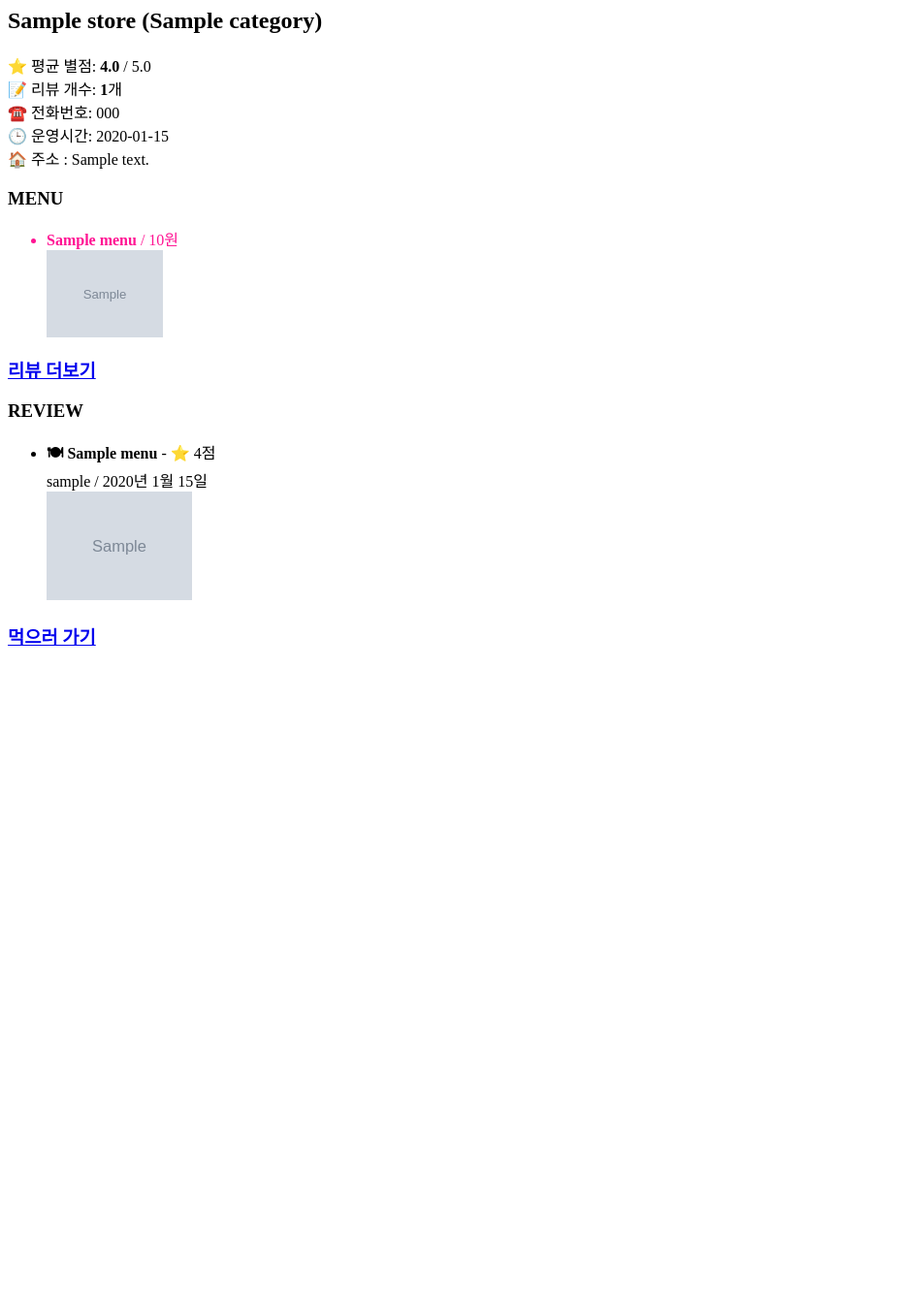
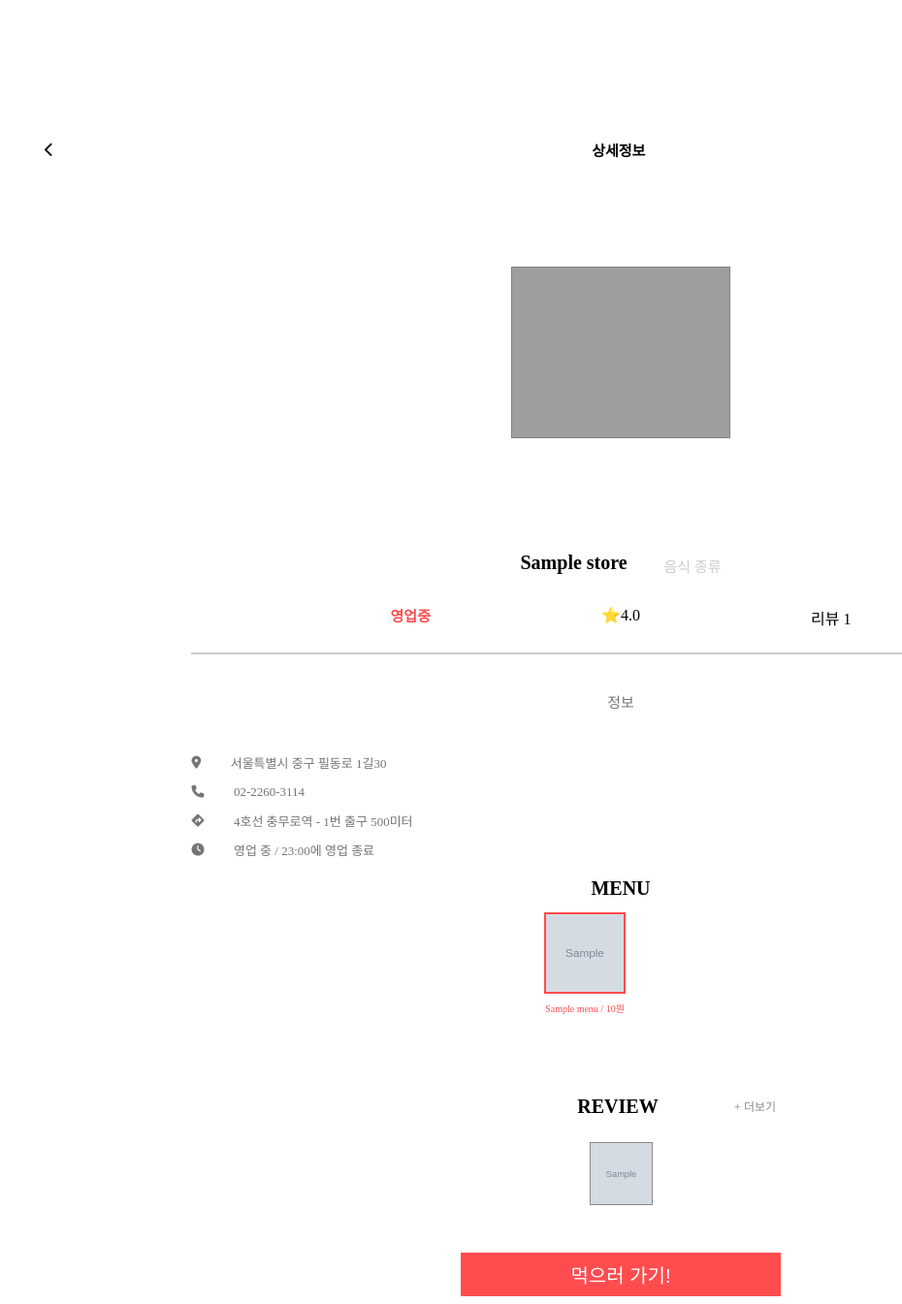
Before and after one commit to LikeLion-at-DGU/2025-simba-4-BapPul, a Django app: page /menu/1/menu/1/ in a window 1280 px wide. Shown: the whole page at 97% size, without its empty margins (0-930 px from the left). Before the commit the page ends 666 px from the top, so only its background shows below. Run offline with Django 4.2, Linux system fonts and the light colour scheme; tables that the repository leaves empty hold one stand-in row (values such as "Sample post"); grey boxes marked "Sample" are stand-in pictures; grey boxes are pictures that could not be loaded.

Commit message:
식당 상세페이지 구현

```diff
--- a/project/menu/templates/menu/store_detail.html
+++ b/project/menu/templates/menu/store_detail.html
@@ -1,47 +1,104 @@
-<h2>{{ store.name }} ({{ store.category.name }})</h2>
+{% load static %}
 
-<p>
-  ⭐ 평균 별점: <strong>{{ avg_rating|default:"-" }}</strong> / 5.0<br>
-  📝 리뷰 개수: <strong>{{ review_count }}</strong>개<br>
+<!DOCTYPE html>
+<html lang="en">
 
-  ☎️ 전화번호: {{ store.number|default:"정보 없음" }}<br>
-  🕒 운영시간: {{ store.open_time|default:"정보 없음" }}<br>
-  🏠 주소 : {{ store.address }}
-</p>
+<head>
+  <link rel="stylesheet" href="https://cdnjs.cloudflare.com/ajax/libs/font-awesome/6.5.0/css/all.min.css" />
+  <meta charset="UTF-8">
+  <meta name="viewport" content="width=device-width, initial-scale=1.0">
+  <title>Document</title>
+  <link rel="stylesheet" href="{% static 'css/store_detail.css' %}">
 
-<h3>MENU</h3>
-<ul>
-  {% for menu in menus %}
-    <li {% if menu.id == selected_menu.id %} style="color:deeppink;" {% endif %}>
-      <div>
-        <strong>{{ menu.name }}</strong> / {{ menu.price }}원<br>
-        {% if menu.image %}
-          <img src="{{ menu.image.url }}" alt="{{ menu.name }}" width="120">
-        {% endif %}
+</head>
+
+
+<body>
+  <header>
+    <i class="fa-solid fa-chevron-left"></i>
+    <p>상세정보</p>
+    <p>ㅤ</p>
+  </header>
+
+
+  <div class="store-container">
+    <img src="/media/store_images/store.png" alt="음식점 사진">
+    <div class="store-name">
+      <h2>{{ store.name }}</h2>
+      <p>음식 종류</p>
+    </div>
+    <div class="store-review">
+      <p id="store-status">영업중</p>
+      <p id="store-avg-review>">⭐{{ avg_rating }}</p>
+      <p id="store=review-count">리뷰 {{ review_count }}</p>
+    </div>
+    <hr>
+  </div>
+
+  <div class="store-info">
+    <h3>정보</h3>
+    <div class="info-detail">
+      <i class="fa-solid fa-location-dot"></i>
+      <p>서울특별시 중구 필동로 1길30</p>
+    </div>
+    <div class="info-detail">
+      <i class="fa-solid fa-phone"></i>
+      <p>02-2260-3114</p>
+    </div>
+    <div class="info-detail">
+      <i class="fa-solid fa-diamond-turn-right"></i>
+      <p>4호선 충무로역 - 1번 출구 500미터</p>
+    </div>
+    <div class="info-detail">
+      <i class="fa-solid fa-clock"></i>
+      <p>영업 중 / 23:00에 영업 종료</p>
+    </div>
+  </div>
+
+  <div class="menu">
+    <h1>MENU</h1>
+    <form action="{% url 'menu:store_location' store.id selected_menu.id %}" method="post">
+      {% csrf_token %}
+      <div class="menu-scroll-wrapper">
+        <div class="menu-grid">
+          {% for menu in menus %}
+          <label class="menu-list">
+            <input type="radio" name="menu_id" value="{{ menu.id }}" {% if selected_menu and menu.id == selected_menu.id%}checked{% endif %} hidden>
+
+            {% if menu.image %}
+            <img src="{{ menu.image.url }}" alt="{{ menu.name }}">
+            {% else %}
+            <img src="/media/menu_images/menu.png" alt="메뉴 이미지">
+            {% endif %}
+
+            <p>{{ menu.name }} / {{ menu.price }}원</p>
+          </label>
+          {% endfor %}
+        </div>
       </div>
-    </li>
-  {% endfor %}
-</ul>
 
-<h3>
-  <a href="{% url 'menu:store_review_list' store.id %}">리뷰 더보기</a>
-</h3>
+      <div class="review-list">
+        <div class="review-bar">
+          <p>ㅤㅤㅤㅤ</p>
+          <h1>REVIEW</h1>
+          <a href="#">+ 더보기</a>
+        </div>
 
-<h3>REVIEW</h3>
-<ul>
-  {% for review in recent_reviews %}
-    <li>
-      <strong>🍽 {{ review.menu.name }}</strong> - ⭐ {{ review.rating }}점<br>
-      {{ review.writer.nickname }} / {{ review.created_at }}<br>
-      {% if review.image %}
-        <img src="{{ review.image.url }}" alt="리뷰 사진" width="150"><br>
-      {% endif %}
-    </li>
-  {% empty %}
-    <li>아직 리뷰가 없습니다.</li>
-  {% endfor %}
-</ul>
+        <div class="reviews">
+          {% for review in recent_reviews %}
+          <img src="{{ review.image.url }}" alt="리뷰 이미지">
+          {% endfor %}
+        </div>
+      </div>
 
-<h3>
-  <a href="{% url 'menu:store_location' store.id selected_menu.id %}">먹으러 가기</a>
-</h3>
+      <button type="submit" class="go-button">먹으러 가기!</button>
+    </form>
+  </div>
+
+
+
+
+
+</body>
+
+</html>
--- /dev/null
+++ b/project/project/static/css/store_detail.css
@@ -0,0 +1,222 @@
+header {
+    display: flex;
+    justify-content: space-between;
+    flex-wrap: nowrap;
+    align-items: center;
+    padding: 10% 3% 3% 3%;
+    height: 40px;
+    margin: 0;
+}
+
+header p {
+    margin: 0;
+    font-size: 15px;
+    display: flex;
+    align-items: center;
+    font-weight: 600;
+}
+
+header i {
+    font-size: 15px;
+}
+
+.store-container {
+    width: 100%;
+    display: flex;
+    justify-content: center;
+    flex-direction: column;
+    align-items: center;
+}
+
+.store-container img {
+    width: 224px;
+    height: 175px;
+    border: 1px solid gray;
+    margin-top: 5%;
+    margin-bottom: 3%;
+}
+
+.store-name {
+    width: 100%;
+    display: flex;
+    align-items: end;
+    justify-content: center;
+    gap: 3%;
+    height: 30px;
+    margin-top: 7%;
+}
+
+.store-name h2 {
+    font-size: 20px;
+}
+
+.store-name p {
+    font-size: 15px;
+    color: #CCCCCC;
+}
+
+#store-status {
+    color: #FF4C4F;
+    font-weight: 600;
+    font-size: 15px;
+}
+
+.store-review {
+    display: flex;
+    width: 50%;
+    max-width: 70%;
+    justify-content: space-around;
+    gap: 3%;
+}
+
+#store-avg-review {
+    font-size: 12px;
+}
+
+hr {
+    width: 70%;
+    border: 1px solid #CCCCCC;
+    margin-bottom: 3%;
+}
+
+.store-info {
+    display: flex;
+    flex-direction: column;
+    align-items: center;
+}
+
+.store-info h3 {
+    font-size: 15px;
+    color: #757575;
+    font-weight: 400;
+    margin: 0;
+    padding-bottom: 3%;
+}
+
+.info-detail {
+    width: 80%;
+    height: 30px;
+    padding-left: 10%;
+    display: flex;
+    font-size: 13px;
+    align-items: center;
+    gap: 0% 3%;
+    color: #757575;
+}
+
+.menu {
+    display: flex;
+    flex-direction: column;
+    align-items: center;
+}
+
+.menu h1 {
+    font-size: 20px;
+    font-weight: 800;
+}
+
+.menu-scroll-wrapper {
+    width: 180px;
+    overflow-x: auto;
+    overflow-y: hidden;
+    max-width: 100vw;
+    overflow-x: auto;
+    overflow-y: hidden;
+    box-sizing: content-box;
+    padding-bottom: 10px;
+    margin-bottom: 8%;
+}
+
+.menu-grid {
+    display: grid;
+    grid-auto-flow: column;
+    grid-template-rows: repeat(2, auto);
+    /* 두 줄로 고정 */
+    gap: 8px;
+    padding: 0 8px;
+    min-width: fit-content;
+}
+
+.menu-list {
+    width: 90px;
+    text-align: center;
+    flex-shrink: 0;
+}
+
+.menu-list img {
+    width: 80px;
+    height: 80px;
+    border: 1px solid gray;
+}
+
+.menu-list.selected img {
+    border: 2px solid red;
+}
+
+.menu p {
+    font-size: 10px;
+    color: #555555;
+    margin: 3% 0 15% 0;
+}
+
+.menu-list input:checked+img {
+    border: 2px solid #FF4C4F;
+}
+
+.menu-list input:checked+img+p {
+    color: #FF4C4F;
+}
+
+form {
+    display: flex;
+    flex-direction: column;
+    align-items: center;
+}
+
+.go-button {
+    width: 330px;
+    height: 45px;
+    font-size: 20px;
+    background-color: #FF4C4F;
+    color: white;
+    border: none;
+    font-weight: 500;
+}
+
+.review-list{
+    width: 320px;
+    margin-bottom: 15%;
+}
+
+.review-bar{
+    display: flex;
+    justify-content: space-between;
+    width: 100%;
+    align-items: center;
+}
+
+.review-bar h1{
+    font-weight: 600;
+    font-size: 20px;
+}
+
+.review-bar a{
+    color: #8A8A8A;
+    text-decoration: none;
+    font-size: 12px;
+
+}
+
+.reviews{
+    display: flex;
+    justify-content: center;
+    align-items: center;
+    width: 100%;
+    gap: 5%;
+}
+
+.reviews img{
+    width: 63px;
+    height: 63px;
+    border: 1px solid #8A8A8A;
+}
--- a/project/stamp/models.py
+++ b/project/stamp/models.py
@@ -4,6 +4,7 @@
 from menu.models import Review
 from django.db.models.signals import post_save
 from django.dispatch import receiver
+
 
 class RiceMap(models.Model):
     #유저별 밥지도
```
Also changed, not shown: project/media/menu_images/스크린샷 2025-06-22 오전 3.27.08.png (deleted), project/media/store_images/스크린샷 2025-06-22 오전 3.27.08.png (deleted).
